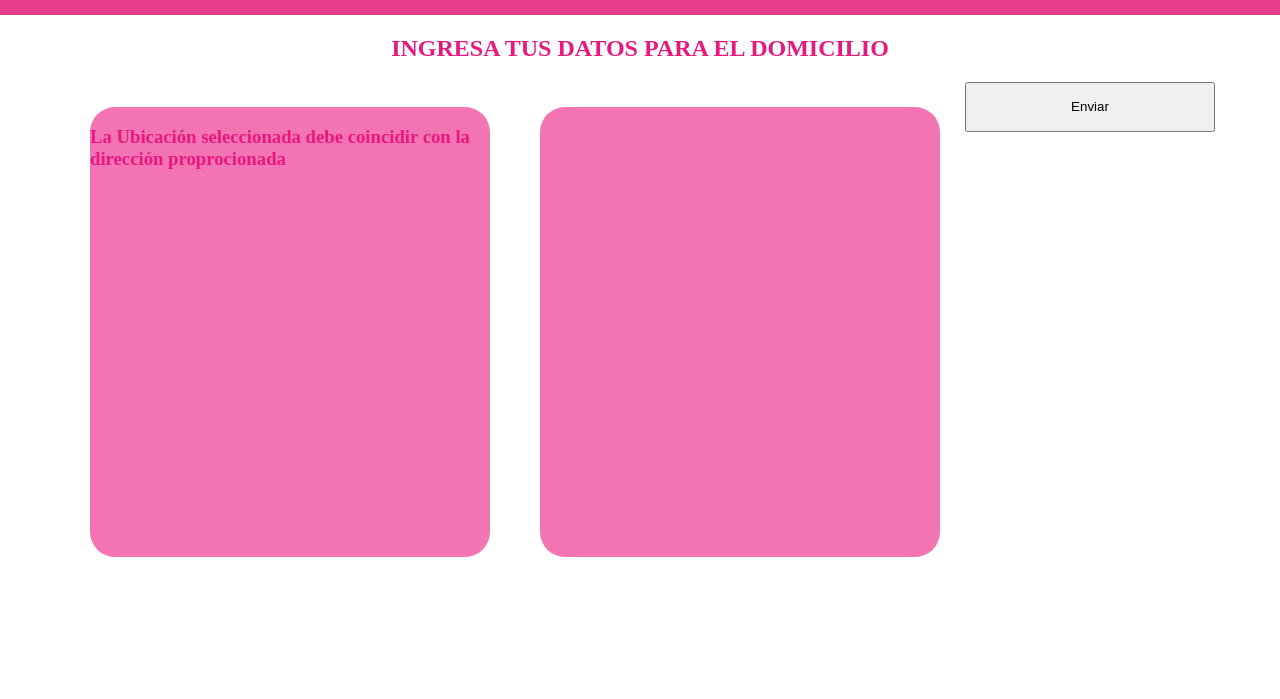
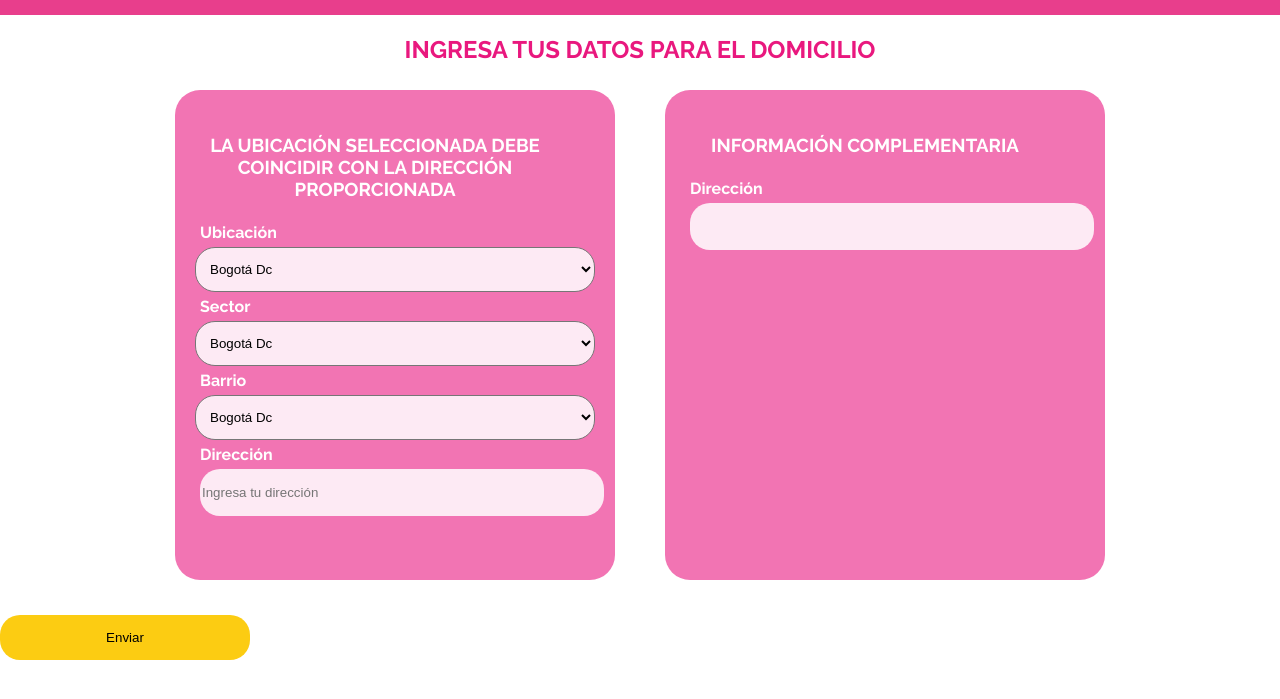
Before and after one commit to soyandresalcedo/vitalea, a plain HTML site: page public/Index.html in a window 1280 px wide. Shown: the part 55-754 px from the top of the page. Drawn offline with Linux system fonts and the light colour scheme; some packages are replaced by stand-ins of ours.

Commit message:
agrego nuevos inputs y selects, agrego fuente

```diff
--- a/assets/css/desktop.css
+++ b/assets/css/desktop.css
@@ -9,7 +9,7 @@
 }
 
 body{
-    font-family: 'Segoe UI', Tahoma, Geneva, Verdana, sans-serif sans-serif;
+    font-family: 'Raleway', sans-serif;
     margin: 0;
 
 }
@@ -24,13 +24,17 @@ header{
     margin: 10px;
 }
 
-h1, h2, h3 {
+h1, h2 {
 
     display: flex;
+    height: 10px;
     justify-content: center;
     color: var(--dark-pink);
+    font-weight: bold;
+
+
 }
-
+/* Section */
 .main__section{
     display: flex;
     justify-content: center;
@@ -40,7 +44,7 @@ h1, h2, h3 {
 
 
 }
-
+/* Cards */
 .card{
 
     width: 400px;
@@ -48,11 +52,63 @@ h1, h2, h3 {
     background-color: rgba(233, 24, 129, 0.6);
     border-radius: 25px;
     margin: 25px;
+    padding: 20px;
 }
 
+.card h3{
+    padding: 5px;
+    text-align: center;
+    width: 350px;
+    color: var(--just-white )
+}
+
+.card p{
+    color: var(--just-white);
+    margin: 5px;
+    font-weight: bold;
+}
+/* Botones */
+
+.btn__section{
+    display: flex;
+    width: 50%;
+
+}
 .btn__main{
 
-    height: 50px;
+    height: 45px;
     width: 250px;
+    background-color: var(--yellow);
+    border-radius: 20px;
+    outline: none;
+    box-shadow:rgba(233, 24, 129, 0.9) ;
+    border:none;
+    cursor: pointer;
+}
+.select{
+
+    width: 100%;
+    height: 45px;
+    border-radius: 20px;
+    padding: 10px;
+    background-color:rgba(255, 255, 255, 0.85);
+    cursor: pointer;
+    outline: none;
 
 }
+
+input{
+
+width: 100%;
+height: 45px;
+border-radius: 20px;
+outline: none;
+border:none;
+margin-left: 5px;
+background-color:rgba(255, 255, 255, 0.85);
+
+}
+/* .select::after{
+
+    text-decoration: none;
+} */
--- a/public/Index.html
+++ b/public/Index.html
@@ -4,6 +4,10 @@
     <meta charset="UTF-8">
     <meta http-equiv="X-UA-Compatible" content="IE=edge">
     <meta name="viewport" content="width=device-width, initial-scale=1.0">
+    <!-- Fonts -->
+    <link rel="preconnect" href="https://fonts.googleapis.com">
+    <link rel="preconnect" href="https://fonts.gstatic.com" crossorigin>
+    <link href="https://fonts.googleapis.com/css2?family=Raleway:wght@400;500;700&display=swap" rel="stylesheet">
     <!-- Desktop CSS -->
     <link rel="stylesheet" href="/assets/css/desktop.css">
     <!-- Mobile CSS -->
@@ -26,11 +30,36 @@
 
         <div class="card">
             <h3>
-                La Ubicación seleccionada debe coincidir con la dirección proprocionada
+                LA UBICACIÓN SELECCIONADA DEBE COINCIDIR CON LA DIRECCIÓN PROPORCIONADA
             </h3>
             <form action="">
 
+            <p>Ubicación</p>
+            <select name="ubicación" id="ubicación" class="select">
 
+                <option value="1"> Bogotá Dc</option>
+                <option value="2"> Medellín</option>
+                <option value="3"> Cali</option>
+
+            </select>
+            <p>Sector</p>
+            <select name="ubicación" id="ubicación" class="select">
+
+                <option value="1"> Bogotá Dc</option>
+                <option value="2"> Medellín</option>
+                <option value="3"> Cali</option>
+
+            </select>
+            <p>Barrio</p>
+            <select name="ubicación" id="ubicación" class="select">
+
+                <option value="1"> Bogotá Dc</option>
+                <option value="2"> Medellín</option>
+                <option value="3"> Cali</option>
+
+            </select>
+            <p>Dirección</p>
+            <input type="text" name="dirección" id="" class="input" placeholder="Ingresa tu dirección">
 
 
             </form>
@@ -38,9 +67,12 @@
         </div>
 
         <div class="card">
-
+            <h3>
+                INFORMACIÓN COMPLEMENTARIA
+            </h3>
             <form action="">
-
+                <p>Dirección</p>
+                <input type="email" name="" id="">
 
 
 
@@ -48,9 +80,12 @@
         </div>
 
 
-        <button  class="btn__main" type="submit">Enviar</button>
+
     </main>
 
+    <section class="btn__section">
+        <button  class="btn__main" type="submit">Enviar</button>
+    </section>
 
 
 
```
